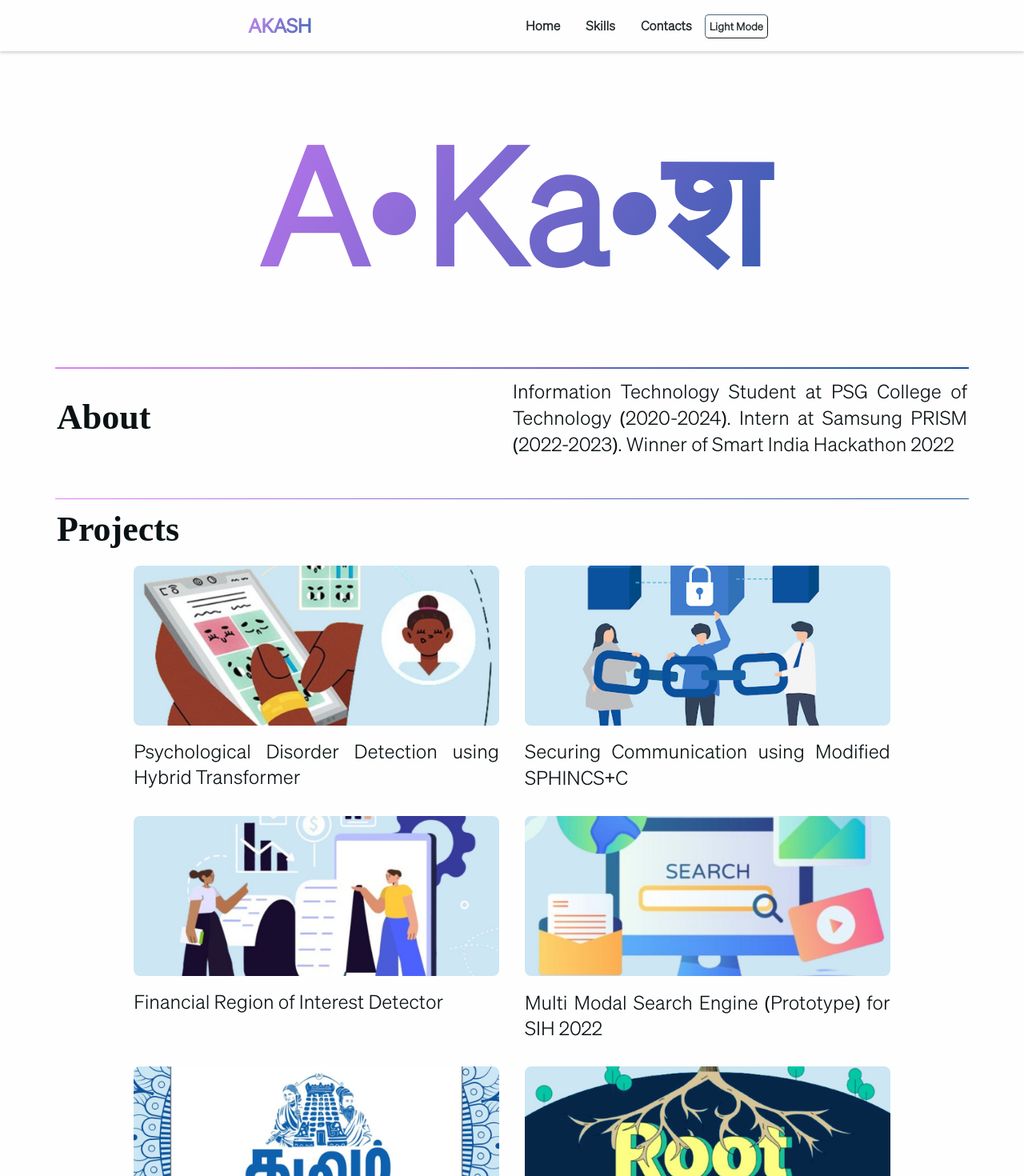
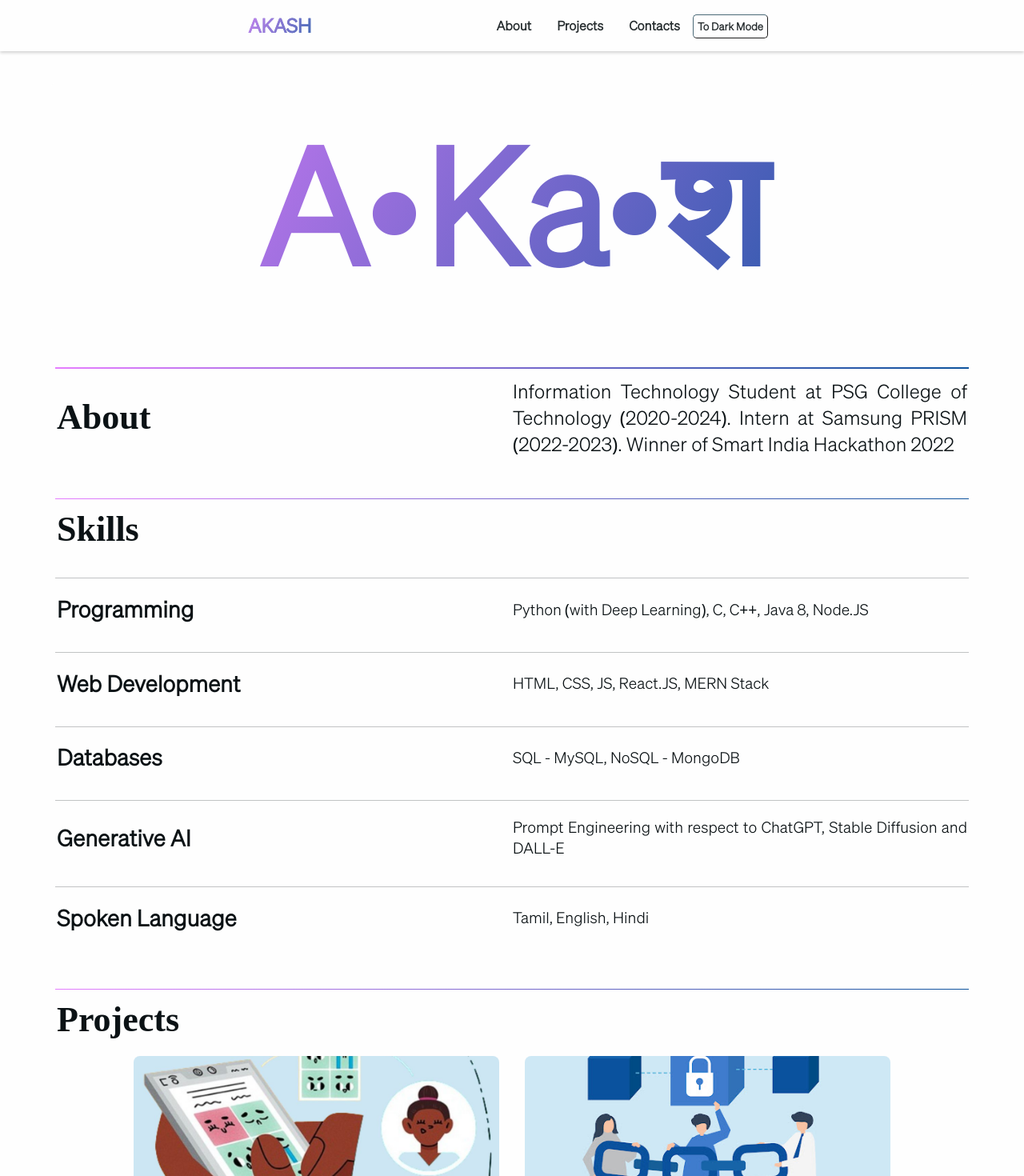
Before and after one commit to AkashSCIENTIST/portfolio, a React (Create React App) app: page / in a window 1280 px wide. Shown: the top 1470 px of the page at 80% size. Built offline with nearby package versions, Linux system fonts and the light colour scheme; a web font is replaced by a local one.

Commit message:
added smooth scrolling, modified navbar

```diff
--- a/src/AkashKalki.css
+++ b/src/AkashKalki.css
@@ -13,7 +13,7 @@
 
 }
 
-@media (max-width : 1025px) {
+@media (max-width : 1145px) {
     .kalkitext{
         font-size: 17vw;
 
--- a/src/App.css
+++ b/src/App.css
@@ -1,6 +1,7 @@
 *{
     margin: 0;
     padding: 0;
+    scroll-behavior: smooth;
 }
 
 :root{
--- a/src/App.js
+++ b/src/App.js
@@ -20,11 +20,14 @@ function Page() {
 		<>
 			<div className='app'>
 				<Navbar />
+				<span id='home'></span>
 				<AkashKalki />
 				<About />
+				<Skills />
+				<span id='projects'></span>
 				<Projects />
 				<Education />
-				<Skills />
+				<span id='contacts'></span>
 				<Contacts />
 				<FooterGradiant />
 			</div>
--- a/src/Contacts.js
+++ b/src/Contacts.js
@@ -10,7 +10,7 @@ import { Link } from "react-router-dom";
 
 function Contacts() {
 	return (
-		<div className='contactss' id='contacts'>
+		<div className='contactss'>
 			<div className='contacts'>
 				<center>
 					<a href='mailto:spakash182@gmail.com'>
--- a/src/Navbar.js
+++ b/src/Navbar.js
@@ -12,19 +12,19 @@ function Navbar() {
 			root.style.setProperty("--textcolor", "#0b1215");
 			setTheme("Light Mode");
 			localStorage.setItem("AkashPortfolioTheme", "Light Mode");
-			console.log(localStorage.getItem("AkashPortfolioTheme"));
+			// console.log(localStorage.getItem("AkashPortfolioTheme"));
 		} else if (theme === "Dark Mode") {
 			root.style.setProperty("--background", "#0b1215");
 			root.style.setProperty("--textcolor", "#fafafa");
 			setTheme("Dark Mode");
 			localStorage.setItem("AkashPortfolioTheme", "Dark Mode");
-			console.log(localStorage.getItem("AkashPortfolioTheme"));
+			// console.log(localStorage.getItem("AkashPortfolioTheme"));
 		} else {
 			root.style.setProperty("--background", "#fefefe");
 			root.style.setProperty("--textcolor", "#0b1215");
 			setTheme("Light Mode");
 			localStorage.setItem("AkashPortfolioTheme", "Light Mode");
-			console.log(localStorage.getItem("AkashPortfolioTheme"));
+			// console.log(localStorage.getItem("AkashPortfolioTheme"));
 		}
 	}, []);
 
@@ -34,13 +34,13 @@ function Navbar() {
 			root.style.setProperty("--textcolor", "#fafafa");
 			setTheme("Dark Mode");
 			localStorage.setItem("AkashPortfolioTheme", "Dark Mode");
-			console.log(localStorage.getItem("AkashPortfolioTheme"));
+			// console.log(localStorage.getItem("AkashPortfolioTheme"));
 		} else {
 			root.style.setProperty("--background", "#fefefe");
 			root.style.setProperty("--textcolor", "#0b1215");
 			setTheme("Light Mode");
 			localStorage.setItem("AkashPortfolioTheme", "Light Mode");
-			console.log(localStorage.getItem("AkashPortfolioTheme"));
+			// console.log(localStorage.getItem("AkashPortfolioTheme"));
 		}
 	}
 
@@ -53,17 +53,17 @@ function Navbar() {
 			</div>
 			<div className='navbar-links'>
 				<i>
-					<a href='' className='navbar-link'>
-						<b>Home</b>
+					<a href='#home' className='navbar-link'>
+						<b>About</b>
 					</a>
-					<a href='' className='navbar-link'>
-						<b>Skills</b>
+					<a href='#projects' className='navbar-link'>
+						<b>Projects</b>
 					</a>
 					<a href='#contacts' className='navbar-link'>
 						<b>Contacts</b>
 					</a>
 					<button onClick={changeTheme} className='theme-changer'>
-						{theme}
+						To {theme === "Light Mode" ? "Dark Mode" : "Light Mode"}
 					</button>
 				</i>
 			</div>
--- a/src/Projects.js
+++ b/src/Projects.js
@@ -16,8 +16,9 @@ import rootwords2 from "./rootwords2.jpg";
 
 function Projects() {
 	return (
+		<>
 			<Card>
-			<UnderlineText>{}</UnderlineText>
+				<UnderlineText></UnderlineText>
 				<ContentTable title={"Projects"} body={``} />
 				<br></br>
 				<div className='projects'>
@@ -97,6 +98,7 @@ function Projects() {
 					/>
 				</div>
 			</Card>
+		</>
 	);
 }
 
@@ -106,7 +108,7 @@ function Project({ img, name, desc }) {
 		width: "75%",
 		backgroundColor: "var(--background)",
 		borderRadius: "11px",
-		maxHeight : "100vh"
+		maxHeight: "100vh",
 	};
 	return (
 		<Popup
--- a/src/Skills.js
+++ b/src/Skills.js
@@ -51,7 +51,7 @@ function Skills() {
 			<ContentTable
 				subtable={true}
 				title={"Programming"}
-				body={`Python (with Deep Learning), C, C++, Java, Node.JS`}
+				body={`Python (with Deep Learning), C, C++, Java 8, Node.JS`}
 			/>
 			<br />
 			<ContentTable
@@ -71,6 +71,13 @@ function Skills() {
 				title={"Generative AI"}
 				body={`Prompt Engineering with respect to ChatGPT, Stable Diffusion and DALL-E`}
 			/>
+			<br />
+			<ContentTable
+				subtable={true}
+				title={"Spoken Language"}
+				body={`Tamil, English, Hindi`}
+			/>
+			<br />
 		</Card>
 	);
 }
```
Lines whose indentation alone changed are shown as unchanged.
